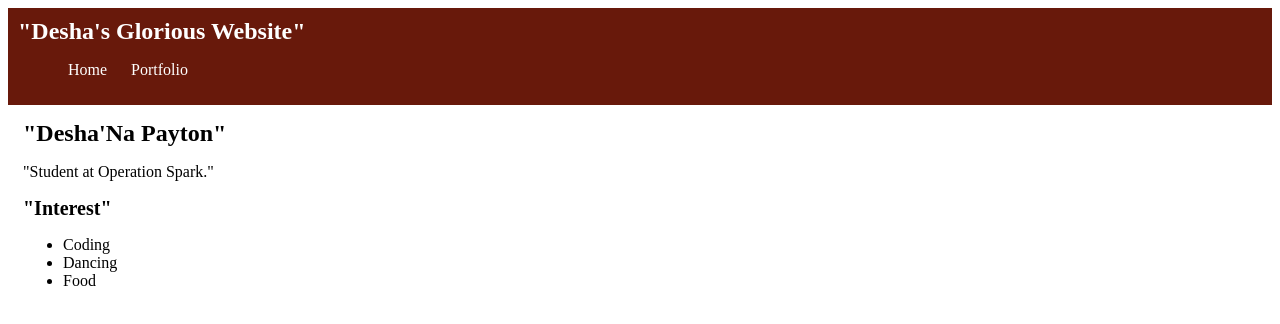
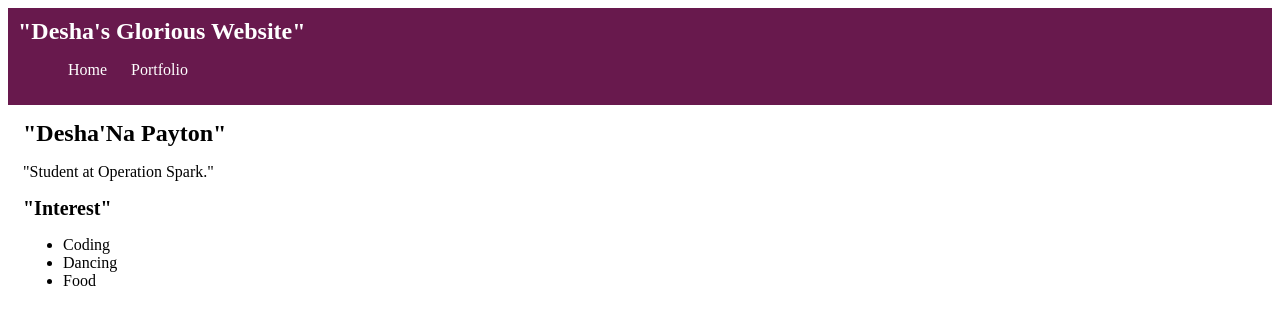
Before and after one commit to deshanap/deshanap-github-io, a plain HTML site: page index.html in a window 1280 px wide. Drawn offline with Linux system fonts and the light colour scheme.

Commit message:
Update index.html

```diff
--- a/index.html
+++ b/index.html
@@ -18,7 +18,7 @@
      margin: auto;
    }
  nav {
-           background: rgb(104, 25, 11);
+           background: rgb(104, 25, 77);
            margin: 0 auto;
            margin-bottom: 20px:
            display: flex;
```
